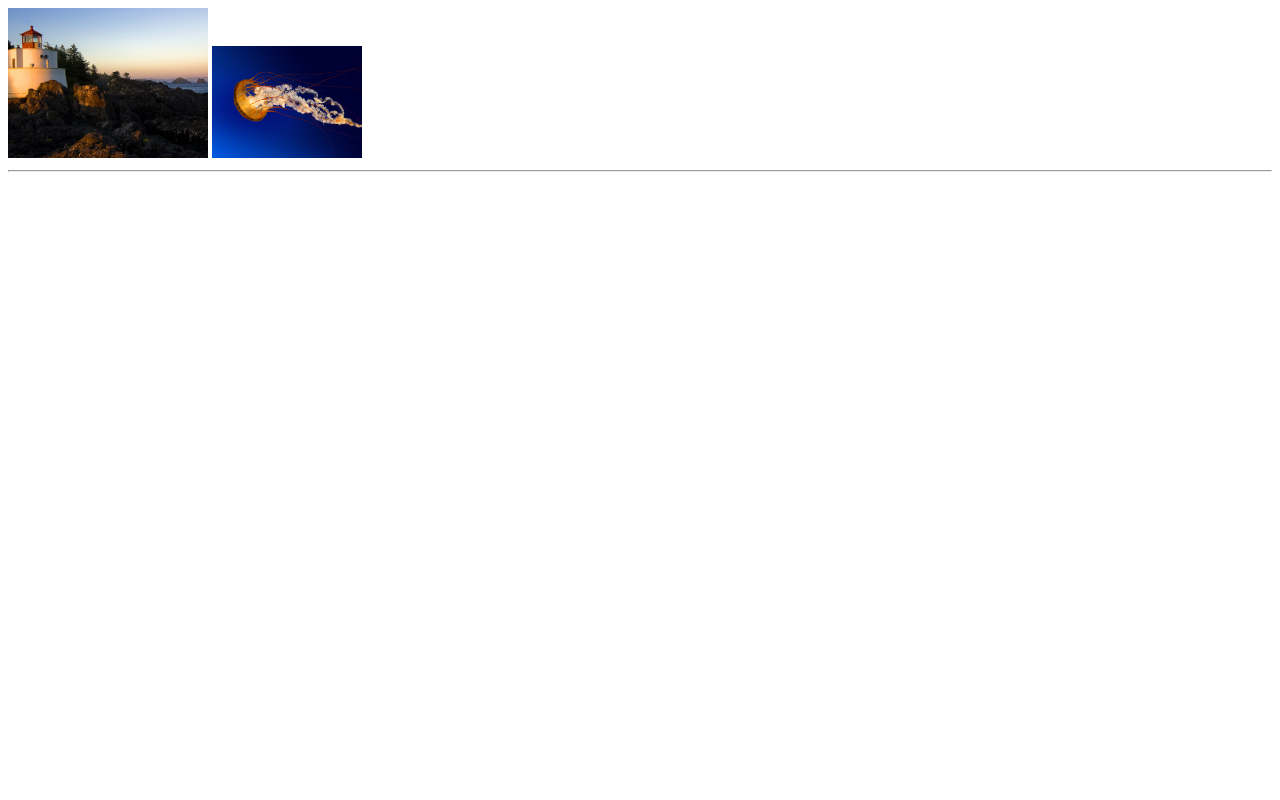
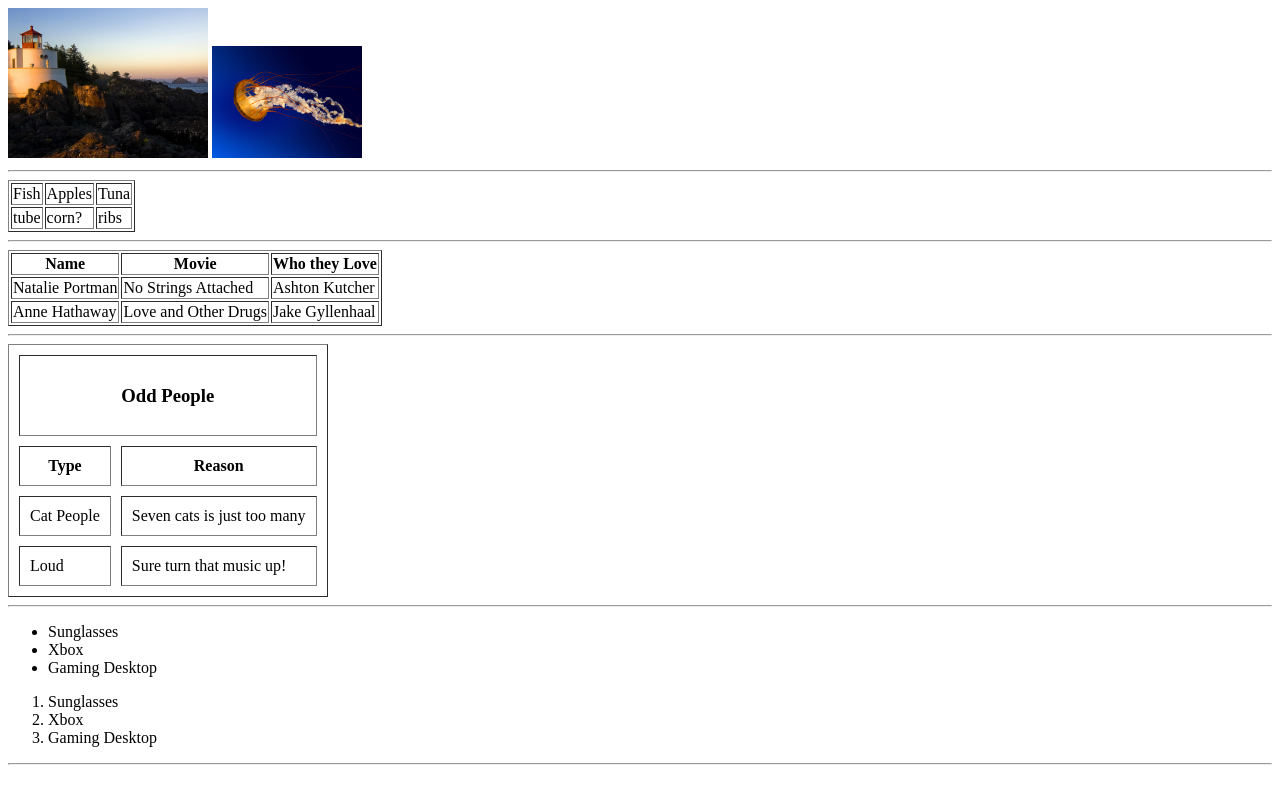
Before and after one commit to khataimotak20111/01HTML-02CSS-Tutorials, a plain HTML site: page tutorial01/03.html in a window 1280 px wide. Drawn offline with Linux system fonts and the light colour scheme.

Commit message:
15 chapters completed

```diff
--- a/tutorial01/03.html
+++ b/tutorial01/03.html
@@ -1,4 +1,4 @@
-<!doctype html>
+<!DOCTYPE html PUBLIC "-//W3C//DTD XHTML 1.0 Transitional//EN" "http://www.w3.org/TR/xhtml1/DTD/xhtml1-transitional.dtd">
 <html>
 <head>
 	<title>This is the title sucker!</title>
@@ -11,5 +11,86 @@
 
 	<hr />
 
+	<table border="1">
+		<tr>
+			<td>
+				Fish
+			</td>
+			<td>
+				Apples
+			</td>
+			<td>
+				Tuna
+			</td>
+		</tr>
+		<tr>
+			<td>
+				tube
+			</td>
+			<td>
+				corn?
+			</td>
+			<td>
+				ribs
+			</td>
+		</tr>
+	</table>
+
+	<hr />
+
+	<table border="1">
+		<tr>
+			<th>Name</th>
+			<th>Movie</th>
+			<th>Who they Love</th>
+		</tr>
+		<tr>
+			<td>Natalie Portman</td>
+			<td>No Strings Attached</td>
+			<td>Ashton Kutcher</td>
+		</tr>
+		<tr>
+			<td>Anne Hathaway</td>
+			<td>Love and Other Drugs</td>
+			<td>Jake Gyllenhaal</td>
+		</tr>
+	</table>
+
+	<hr />
+
+	<table border="1" cellpadding="10" cellspacing="10">
+		<tr>
+			<th colspan="2"><h3>Odd People</h3></th>
+		</tr>
+		<tr>
+			<th>Type</th>
+			<th>Reason</th>
+		</tr>
+		<tr>
+			<td>Cat People</td>
+			<td>Seven cats is just too many</td>
+		</tr>
+		<tr>
+			<td>Loud</td>
+			<td>Sure turn that music up!</td>
+		</tr>
+	</table>
+
+	<hr />
+
+	<ul>
+		<li>Sunglasses</li>
+		<li>Xbox</li>
+		<li>Gaming Desktop</li>
+	</ul>
+
+	<ol>
+		<li>Sunglasses</li>
+		<li>Xbox</li>
+		<li>Gaming Desktop</li>
+	</ol>
+
+	<hr />
+
 </body>
 </html>
```
Also changed, not shown: tutorial01/02.html (+1 -1 lines), tutorial01/index.html (+1 -1 lines).
